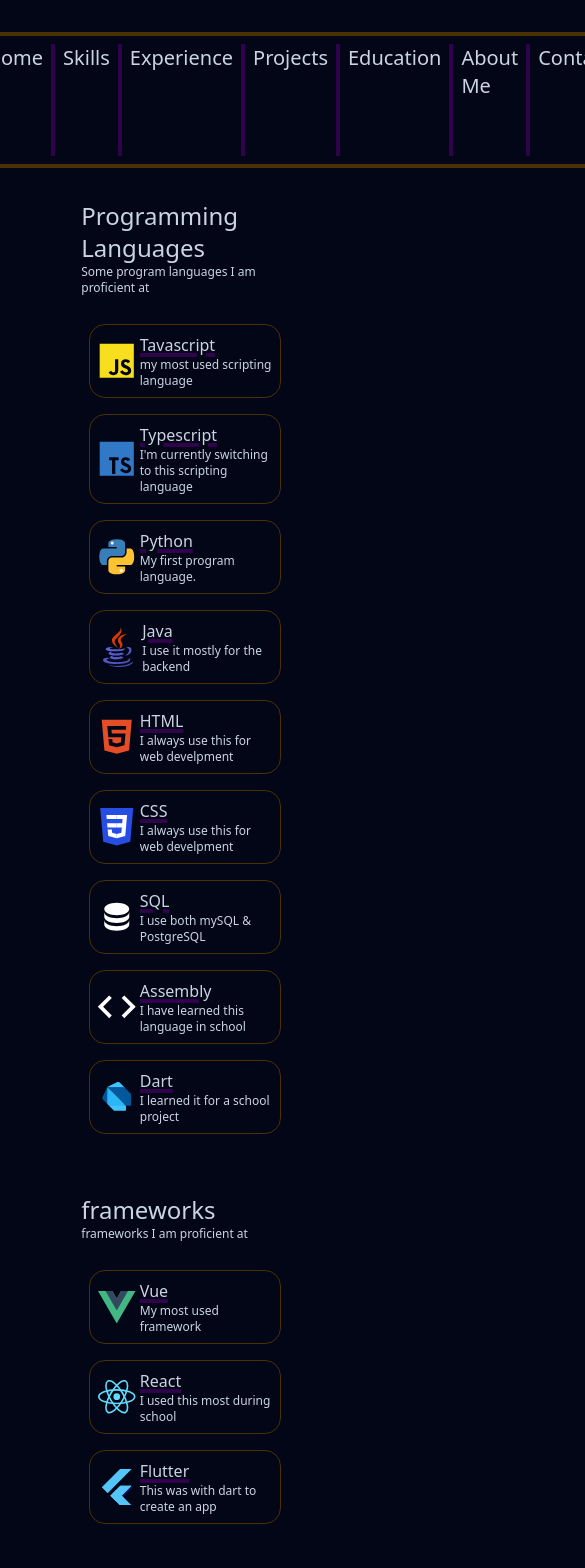
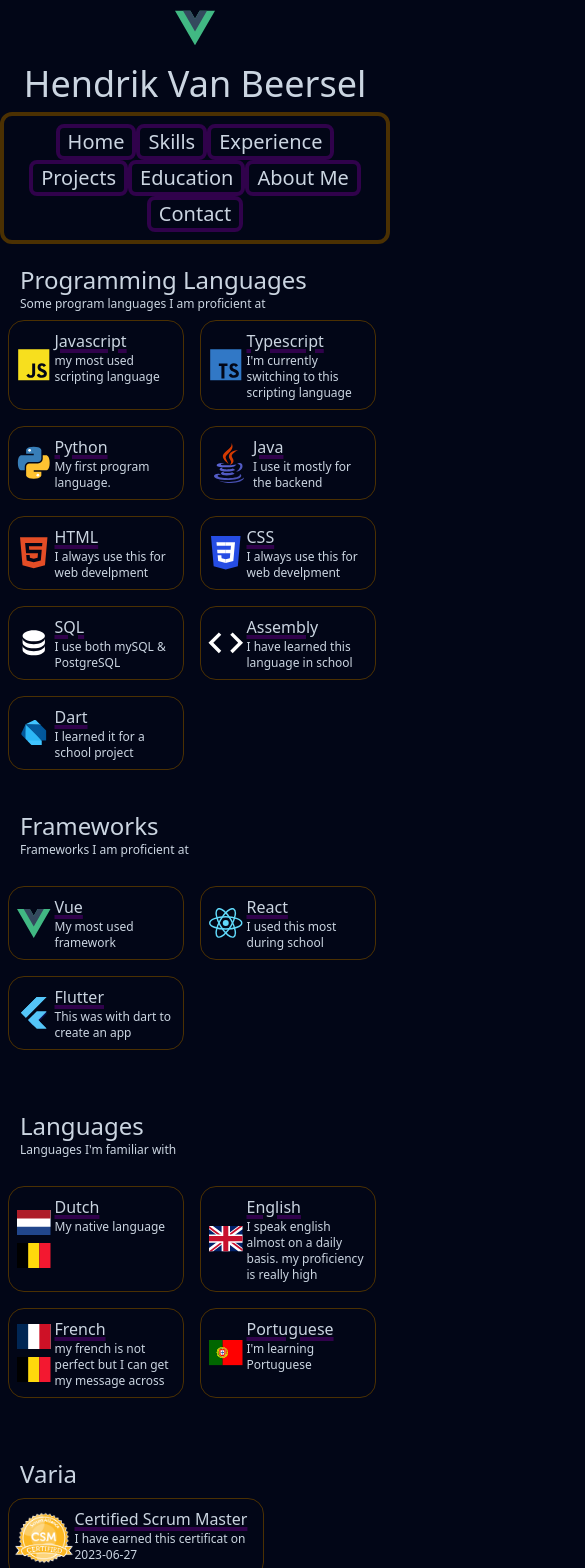
Before and after one commit to HendrikVanBeersel/portfolio, a Vue app: page /skills in a window 390 px wide. Shown: the top 1568 px of the page, 585 px wide, since content can reach past the window. Built offline with nearby package versions, Linux system fonts and the light colour scheme.

Commit message:
phone view

```diff
--- a/package.json
+++ b/package.json
@@ -13,7 +13,7 @@
     "format": "prettier --write src/"
   },
   "dependencies": {
-    "emailjs-com": "^3.2.0",
+    "@emailjs/browser": "^3.11.0",
     "pinia": "^2.1.3",
     "vue": "^3.3.4",
     "vue-router": "^4.2.2"
--- a/src/App.vue
+++ b/src/App.vue
@@ -35,32 +35,51 @@
 </script>
 
 <template>
-  <div class="flex min-h-screen" :class="mainFlexDirection">
-    <header class="p-8 basis-1/2 flex justify-center" :class="headerFlexDirection">
+  <div class="flex flex-col min-h-screen" :class="'xl:' + mainFlexDirection">
+    <header
+      class="xl:p-8 basis-1/2 flex flex-col justify-center"
+      :class="'xl:' + headerFlexDirection"
+    >
       <img
         alt="Vue logo"
         class="p-2 self-center"
-        :class="headerFlexDirection === 'flex-col' ? 'h-80 w-80' : 'h-14 w-14'"
+        :class="
+          currentRoute === 'home'
+            ? 'h-80 w-80'
+            : 'h-14 w-14' + ' xl:' + headerFlexDirection === 'flex-col'
+            ? 'h-80 w-80'
+            : 'h-14 w-14'
+        "
         src="@/assets/logo.svg"
       />
 
       <h1
-        class="p-2 self-center"
-        :class="headerFlexDirection === 'flex-col' ? 'text-5xl' : 'text-4xl'"
+        class="p-2 self-center text-3xl"
+        :class="'xl:' + headerFlexDirection === 'flex-col' ? 'text-5xl' : 'text-4xl'"
       >
         Hendrik Van Beersel
       </h1>
 
-      <nav
-        class="flex flex-row justify-center py-2 text-xl divide-x-4 divide-secundary border-y-4 border-tertiary"
-      >
-        <RouterLink class="px-2" to="/">Home</RouterLink>
-        <RouterLink class="px-2" to="/skills">Skills</RouterLink>
-        <RouterLink class="px-2" to="/experience">Experience</RouterLink>
-        <RouterLink class="px-2" to="/projects">Projects</RouterLink>
-        <RouterLink class="px-2" to="/education">Education</RouterLink>
-        <RouterLink class="px-2" to="/aboutMe">About Me</RouterLink>
-        <RouterLink class="px-2" to="/contact">Contact</RouterLink>
+      <nav class="flex flex-wrap justify-center p-2 text-xl border-4 rounded-xl border-tertiary">
+        <RouterLink class="px-2 border-4 border-secundary rounded-lg" to="/">Home</RouterLink>
+        <RouterLink class="px-2 border-4 border-secundary rounded-lg" to="/skills"
+          >Skills</RouterLink
+        >
+        <RouterLink class="px-2 border-4 border-secundary rounded-lg" to="/experience"
+          >Experience</RouterLink
+        >
+        <RouterLink class="px-2 border-4 border-secundary rounded-lg" to="/projects"
+          >Projects</RouterLink
+        >
+        <RouterLink class="px-2 border-4 border-secundary rounded-lg" to="/education"
+          >Education</RouterLink
+        >
+        <RouterLink class="px-2 border-4 border-secundary rounded-lg" to="/aboutMe"
+          >About Me</RouterLink
+        >
+        <RouterLink class="px-2 border-4 border-secundary rounded-lg" to="/contact"
+          >Contact</RouterLink
+        >
       </nav>
     </header>
 
--- /dev/null
+++ b/src/components/H2WithSubText.vue
@@ -0,0 +1,4 @@
+<template>
+  <h2 class="text-2xl text-left mt-5 ml-5 xl:m-0"><slot name="heading"></slot></h2>
+  <p class="text-xs ml-5 xl:m-0"><slot name="subText"></slot></p>
+</template>
--- a/src/components/SmallCardItem.vue
+++ b/src/components/SmallCardItem.vue
@@ -1,9 +1,9 @@
 <template>
-  <li class="flex flex-row border border-tertiary py-2 px-1 m-2 w-48 rounded-2xl">
+  <li class="flex flex-row border border-tertiary py-2 px-1 m-2 w-44 xl:w-48 rounded-2xl">
     <div class="basis-1/4 flex flex-col justify-center">
       <slot name="icon"></slot>
     </div>
-    <div class="basis-3/4 ">
+    <div class="basis-3/4">
       <h3 class="underline decoration-4 decoration-secundary">
         <slot name="name"> </slot>
       </h3>
--- /dev/null
+++ b/src/components/icons/animatedIcons/IconSpin.vue
@@ -0,0 +1,22 @@
+<template>
+  <svg
+    class="animate-spin -ml-1 mr-3 h-5 w-5 text-white"
+    xmlns="http://www.w3.org/2000/svg"
+    fill="none"
+    viewBox="0 0 24 24"
+  >
+    <circle
+      class="opacity-25"
+      cx="12"
+      cy="12"
+      r="10"
+      stroke="currentColor"
+      stroke-width="4"
+    ></circle>
+    <path
+      class="opacity-75"
+      fill="currentColor"
+      d="M4 12a8 8 0 018-8V0C5.373 0 0 5.373 0 12h4zm2 5.291A7.962 7.962 0 014 12H0c0 3.042 1.135 5.824 3 7.938l3-2.647z"
+    ></path>
+  </svg>
+</template>
--- a/src/views/AboutMeView.vue
+++ b/src/views/AboutMeView.vue
@@ -5,8 +5,7 @@
 import IconSwim from '@/components/icons/IconSwim.vue'
 </script>
 <template>
-
-  <main class="w-7/12 text-lg">
+  <main class="m-8 xl:w-7/12 text-lg">
     <ul class="space-y-4">
       <li>
         <p>Hello I am Hendrik and here is a bit about me as a person</p>
--- a/src/views/EducationView.vue
+++ b/src/views/EducationView.vue
@@ -3,7 +3,7 @@
 </script>
 <template>
   <main>
-    <EducationItem routerLinkName="">
+    <EducationItem class="mt-10" routerLinkName="">
       <template #icon> <p class="p-2">2023</p> </template>
       <template #heading>Graduate Programing (Cum Laude)</template>
       <template #text class="">
--- a/src/views/ExperienceView.vue
+++ b/src/views/ExperienceView.vue
@@ -3,7 +3,7 @@
 </script>
 <template>
   <main>
-    <ExperienceItem routerLinkName="">
+    <ExperienceItem class="mt-10" routerLinkName="">
       <template #icon> <p class="p-2 w-24">2022-2023</p> </template>
       <template #heading
         >Internship with <a href="https://but.digital/be-en/">BUT digital</a>
--- a/src/views/HomeView.vue
+++ b/src/views/HomeView.vue
@@ -9,9 +9,9 @@
 
 <template>
   <main class="flex flex-col">
-    <HomeItem routerLinkName="skills">
+    <HomeItem class="mt-5" routerLinkName="skills">
       <template #icon>
-        <IconStar class="fill-primary p-1" />
+        <IconStar class="fill-primary xl:p-1" />
       </template>
       <template #heading>Skills</template>
 
@@ -22,7 +22,7 @@
       </template>
     </HomeItem>
     <HomeItem routerLinkName="experience">
-      <template #icon> <IconWorkExperience class="fill-primary p-3" /> </template>
+      <template #icon> <IconWorkExperience class="fill-primary p-1 xl:p-3" /> </template>
       <template #heading>Experience</template>
 
       <template #text
@@ -33,7 +33,7 @@
     </HomeItem>
     <HomeItem routerLinkName="projects">
       <template #icon>
-        <IconProject class="stroke-primary fill-slate-950 p-2 stroke-2" />
+        <IconProject class="stroke-primary fill-slate-950 p-1 xl:p-2 stroke-2" />
       </template>
       <template #heading>Projects</template>
       <template #text
@@ -52,7 +52,7 @@
 
     <HomeItem routerLinkName="education">
       <template #icon
-        ><IconEducation class="stroke-primary fill-slate-950 p-2 stroke-2"
+        ><IconEducation class="stroke-primary fill-slate-950 xl:p-2 stroke-2"
       /></template>
       <template #heading>Education</template>
       <template #text
@@ -64,7 +64,7 @@
     </HomeItem>
     <HomeItem routerLinkName="aboutMe">
       <template #icon>
-        <IconPerson class="fill-primary p-2" />
+        <IconPerson class="fill-primary xl:p-2" />
       </template>
       <template #heading>About Me</template>
       <template #text
--- a/src/views/SkillsView.vue
+++ b/src/views/SkillsView.vue
@@ -17,17 +17,20 @@
 import IconPT from '@/components/icons/flags/IconPT.vue'
 import IconVue from '@/components/icons/programming/IconVue.vue'
 import IconReact from '@/components/icons/programming/IconReact.vue'
+import H2WithSubText from '@/components/H2WithSubText.vue'
 </script>
 <template>
-  <main class="w-7/12">
+  <main class="xl:w-7/12">
     <ul class="space-y-8">
       <li>
-        <h2 class="text-2xl text-left">Programming Languages</h2>
-        <p class="text-xs">Some program languages I am proficient at</p>
-        <ul class="py-5 flex flex-wrap">
+        <H2WithSubText>
+          <template #heading>Programming Languages</template>
+          <template #subText>Some program languages I am proficient at</template>
+        </H2WithSubText>
+        <ul class="xl:py-5 flex flex-wrap">
           <SkillItem>
             <template #icon><IconJavascript class="fill-[#f7df1e]" /> </template>
-            <template #name>Tavascript</template>
+            <template #name>Javascript</template>
             <template #details>my most used scripting language</template>
           </SkillItem>
           <SkillItem>
@@ -73,8 +76,10 @@
         </ul>
       </li>
       <li>
-        <h2 class="text-2xl text-left">frameworks</h2>
-        <p class="text-xs">frameworks I am proficient at</p>
+        <H2WithSubText>
+          <template #heading>Frameworks</template>
+          <template #subText>Frameworks I am proficient at</template>
+        </H2WithSubText>
         <ul class="py-5 flex flex-wrap">
           <SkillItem>
             <template #icon><IconVue /> </template>
@@ -94,7 +99,10 @@
         </ul>
       </li>
       <li>
-        <h2 class="text-2xl text-left">Languages</h2>
+        <H2WithSubText>
+          <template #heading>Languages</template>
+          <template #subText>Languages I'm familiar with</template>
+        </H2WithSubText>
         <ul class="py-5 flex flex-wrap">
           <SkillItem>
             <template #icon>
@@ -132,7 +140,9 @@
       </li>
 
       <li>
-        <h2 class="text-2xl">Varia</h2>
+        <H2WithSubText>
+          <template #heading>Varia</template>
+        </H2WithSubText>
         <ul>
           <SkillItem class="w-64">
             <template #icon>
```
Also changed, not shown: src/components/LineItem.vue (+9 -7 lines), src/views/ContactView.vue (+31 -15 lines), 1 other file (tests, documents, lock files or other folders).
